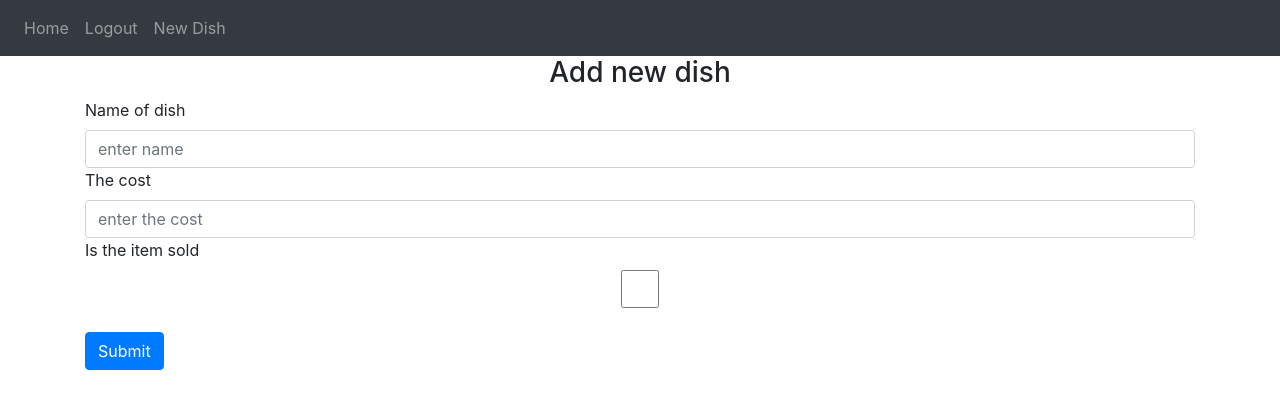
After one commit to Jakniewi/Website-Design-Project, a Flask app: page /newdish in a window 1280 px wide. The commit adds this page. Shown: the top 409 px of the page. Run offline with Flask 3, Linux system fonts and the light colour scheme; a user stored in the database is signed in; some libraries are stand-ins or nearby versions.

Commit message:
Danie w bazie + dodawanie dań

```diff
--- a/Bazy Danych/Strona/website/auth.py
+++ b/Bazy Danych/Strona/website/auth.py
@@ -1,5 +1,5 @@
 from flask import Blueprint, render_template, request, flash, redirect, url_for
-from .models import User
+from .models import User, Dish
 from . import db
 from werkzeug.security import generate_password_hash, check_password_hash
 from flask_login import login_user, login_required, logout_user, current_user
@@ -31,6 +31,32 @@ def logout():
     logout_user()
     return redirect(url_for('auth.login'))
 
+@auth.route('/newdish', methods=['GET','POST'])
+@login_required
+def newdish():
+    if request.method == 'POST':
+        name = request.form.get('dishname')
+        cost = request.form.get('dishcost')
+        sold = request.form.get('dishsold')
+        if sold == 'on':
+            sold = True
+        else:
+            sold = False
+        dish = Dish.query.filter_by(name=name).first()
+        if dish:
+            flash('Dish already exists', category='error')
+        elif len(name) < 4:
+            flash('Email must be longer than 3 characters', category='error')
+        else:
+            new_dish=Dish(name=name, cost = cost, sold = sold)
+            db.session.add(new_dish)
+            db.session.commit()
+            flash('Dish added succesfully', category='success')
+            return redirect(url_for('views.home'))
+
+
+    return render_template("newdish.html", user=current_user)
+
 @auth.route('/sign-up', methods=['GET','POST'])
 def sign_up():
     if request.method == 'POST':
@@ -49,10 +75,10 @@ def sign_up():
             flash('Password must match', category='error')
         else:
             #add user to db
-            new_user=User(email=email, password=generate_password_hash(password1, method='scrypt'))
+            new_user=User(email=email, password=generate_password_hash(password1, method='scrypt'),admin=False)
             db.session.add(new_user)
             db.session.commit()
-            login_user(user, remember='True')
+            login_user(new_user, remember='True')
             flash('Account created succesfully', category='success')
             return redirect(url_for('views.home'))
 
--- a/Bazy Danych/Strona/website/templates/base.html
+++ b/Bazy Danych/Strona/website/templates/base.html
@@ -14,7 +14,7 @@
         href="https://stackpath.bootstrapcdn.com/font-awesome/4.7.0/css/font-awesome.min.css"
         crossorigin="anonymous"
       />
-
+        {% block links %}{% endblock %}
       <title>{% block title %}Page{% endblock %}</title>
     </head>
     <body>
@@ -27,7 +27,9 @@
                     {% if user.is_authenticated%}
                     <a class="nav-item nav-link" id="home" href="/">Home</a>
                     <a class="nav-item nav-link" id="logout" href="/logout">Logout</a>
+                    <a class="nav-item nav-link" id="newdish" href="/newdish">New Dish</a>
                     {% else %}
+                    <a class="nav-item nav-link" id="home" href="/">Home</a>
                     <a class="nav-item nav-link" id="login" href="/login">Login</a>
                     <a class="nav-item nav-link" id="sign_up" href="/sign-up">Sign up</a>
                     {% endif %}
--- /dev/null
+++ b/Bazy Danych/Strona/website/templates/newdish.html
@@ -0,0 +1,21 @@
+{% extends "base.html" %} {% block title %}New Dish{% endblock %}
+
+{% block content %}
+<form method="POST">
+    <h3 align="center">Add new dish</h3>
+    <div class="form=group">
+        <label for="dishname">Name of dish</label>
+        <input type="text" class="form-control" id="dishname" name="dishname" placeholder="enter name"/>
+    </div>
+    <div class="form=group">
+        <label for="dishcost">The cost</label>
+        <input type="number" class="form-control" id="dishcost" name="dishcost" placeholder="enter the cost"/>
+    </div>
+    <div class="form=group">
+        <label for="dishsold">Is the item sold</label><br/>
+        <input type="checkbox" class="form-control" id="dishsold" name="dishsold"/>
+    </div>
+    <br/>
+    <button type="submit" class="btn btn-primary">Submit</button>
+</form>
+{% endblock %}
--- a/Bazy Danych/Strona/website/views.py
+++ b/Bazy Danych/Strona/website/views.py
@@ -1,8 +1,10 @@
 from flask import Blueprint, render_template
 from flask_login import login_required, current_user
+from . import db
+from .models import User, Dish
 views = Blueprint('views', __name__)
 
 @views.route('/')
-@login_required
 def home():
-    return render_template("home.html", user=current_user)
+    usrs = db.session.execute(db.select(Dish).order_by(Dish.id)).scalars()
+    return render_template("home.html", user=current_user, datab=usrs)
```
Also changed, not shown: Bazy Danych/Strona/website/models.py (+7 -0 lines), Bazy Danych/Strona/website/templates/home.html (+8 -1 lines), Bazy Danych/Strona/instance/database.db.
